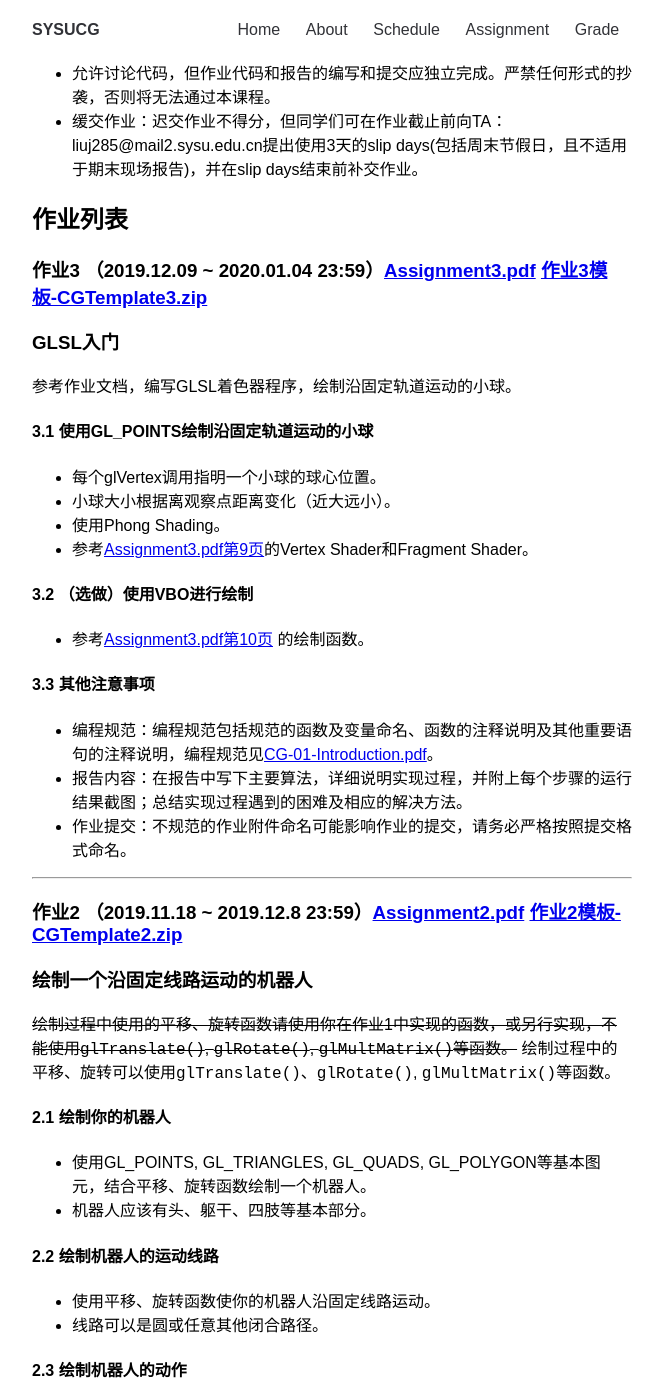
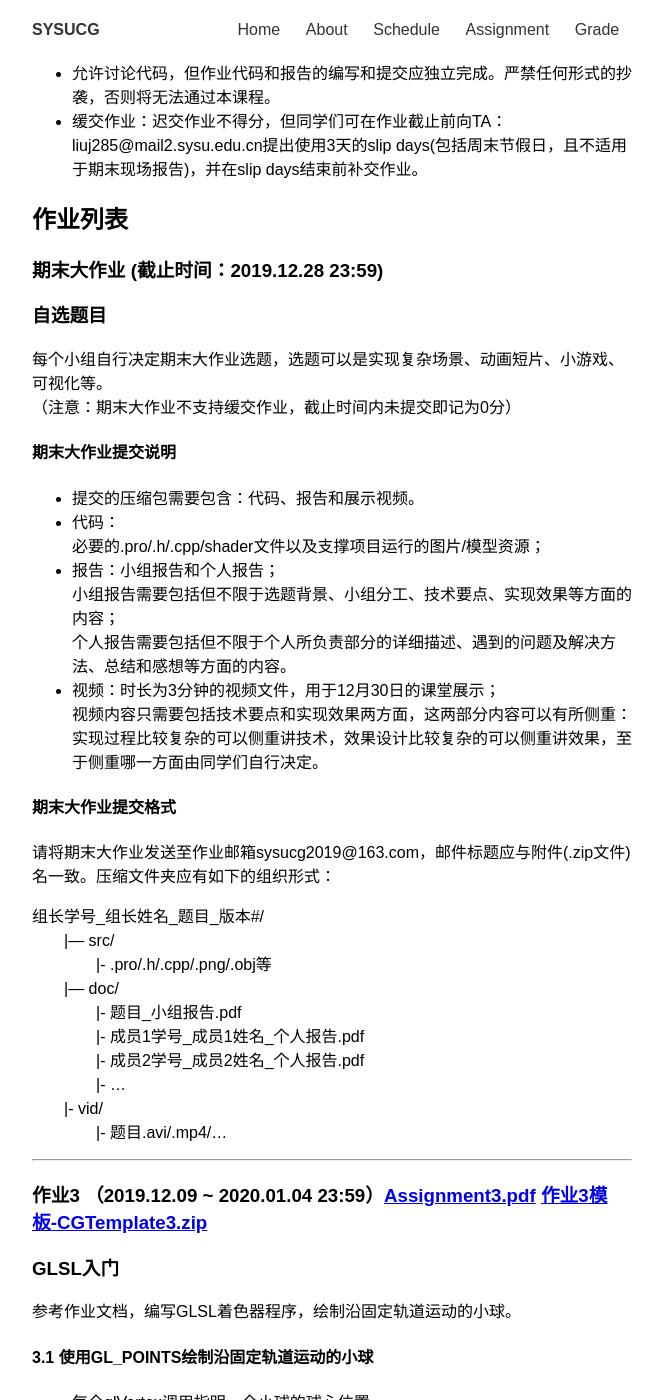
Before and after one commit to sysucg2019/sysucg2019.github.io, a Jekyll site: the page built from assignment.md, in a window 1280 px wide and 1400 px high, scrolled down 355 px. Shown: the whole window, without its empty margins (308-971 px from the left). Built offline with Jekyll 4.4.1, drawn with Linux system fonts in a browser that asks for light colours.

Commit message:
Update assignment.md

```diff
--- a/assignment.md
+++ b/assignment.md
@@ -10,6 +10,37 @@ permalink: /assignment/
 -  缓交作业：迟交作业不得分，但同学们可在作业截止前向TA：liuj285@mail2.sysu.edu.cn提出使用3天的slip days(包括周末节假日，且不适用于期末现场报告)，并在slip days结束前补交作业。
 
 ## 作业列表
+### 期末大作业  (截止时间：2019.12.28 23:59)
+### 自选题目
+每个小组自行决定期末大作业选题，选题可以是实现复杂场景、动画短片、小游戏、可视化等。
+（注意：期末大作业不支持缓交作业，截止时间内未提交即记为0分）
+
+#### 期末大作业提交说明
+- 提交的压缩包需要包含：代码、报告和展示视频。
+- 代码：
+  必要的.pro/.h/.cpp/shader文件以及支撑项目运行的图片/模型资源；
+- 报告：小组报告和个人报告；
+  小组报告需要包括但不限于选题背景、小组分工、技术要点、实现效果等方面的内容；
+  个人报告需要包括但不限于个人所负责部分的详细描述、遇到的问题及解决方法、总结和感想等方面的内容。
+- 视频：时长为3分钟的视频文件，用于12月30日的课堂展示；
+  视频内容只需要包括技术要点和实现效果两方面，这两部分内容可以有所侧重：实现过程比较复杂的可以侧重讲技术，效果设计比较复杂的可以侧重讲效果，至于侧重哪一方面由同学们自行决定。
+
+#### 期末大作业提交格式
+请将期末大作业发送至作业邮箱sysucg2019@163.com，邮件标题应与附件(.zip文件)名一致。压缩文件夹应有如下的组织形式：
+
+组长学号\_组长姓名\_题目\_版本#/
+　　|— src/
+　　　　|- .pro/.h/.cpp/.png/.obj等
+　　|— doc/
+　　　　|- 题目_小组报告.pdf
+　　　　|- 成员1学号\_成员1姓名\_个人报告.pdf
+　　　　|- 成员2学号\_成员2姓名\_个人报告.pdf
+　　　　|- ...
+　　|- vid/
+　　　　|- 题目.avi/.mp4/...
+
+----
+
 ### 作业3 （2019.12.09 ~ 2020.01.04 23:59）[Assignment3.pdf](https://github.com/sysucg2019/sysucg2019.github.io/raw/master/Assignment3.pdf)  [作业3模板-CGTemplate3.zip](https://github.com/sysucg2019/sysucg2019.github.io/raw/master/CGTemplate3.zip)
 ### GLSL入门
 参考作业文档，编写GLSL着色器程序，绘制沿固定轨道运动的小球。
```
